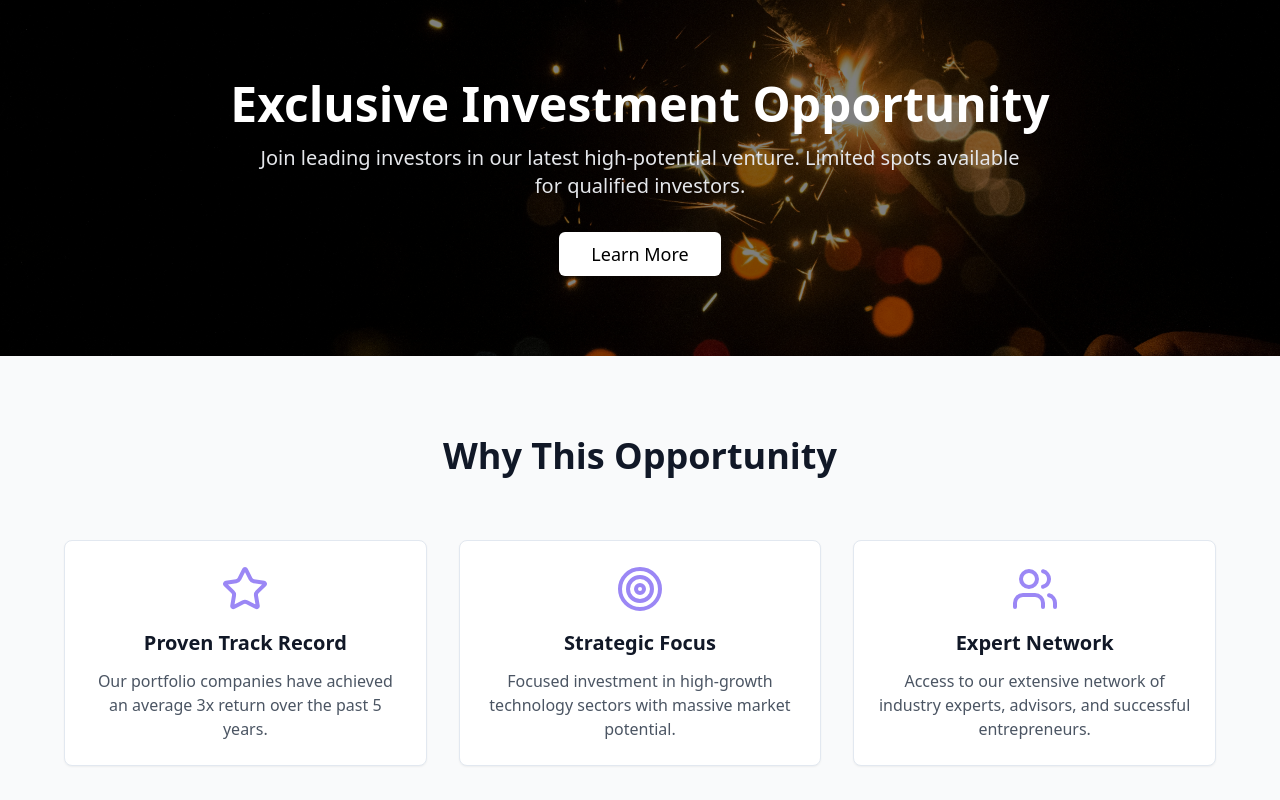
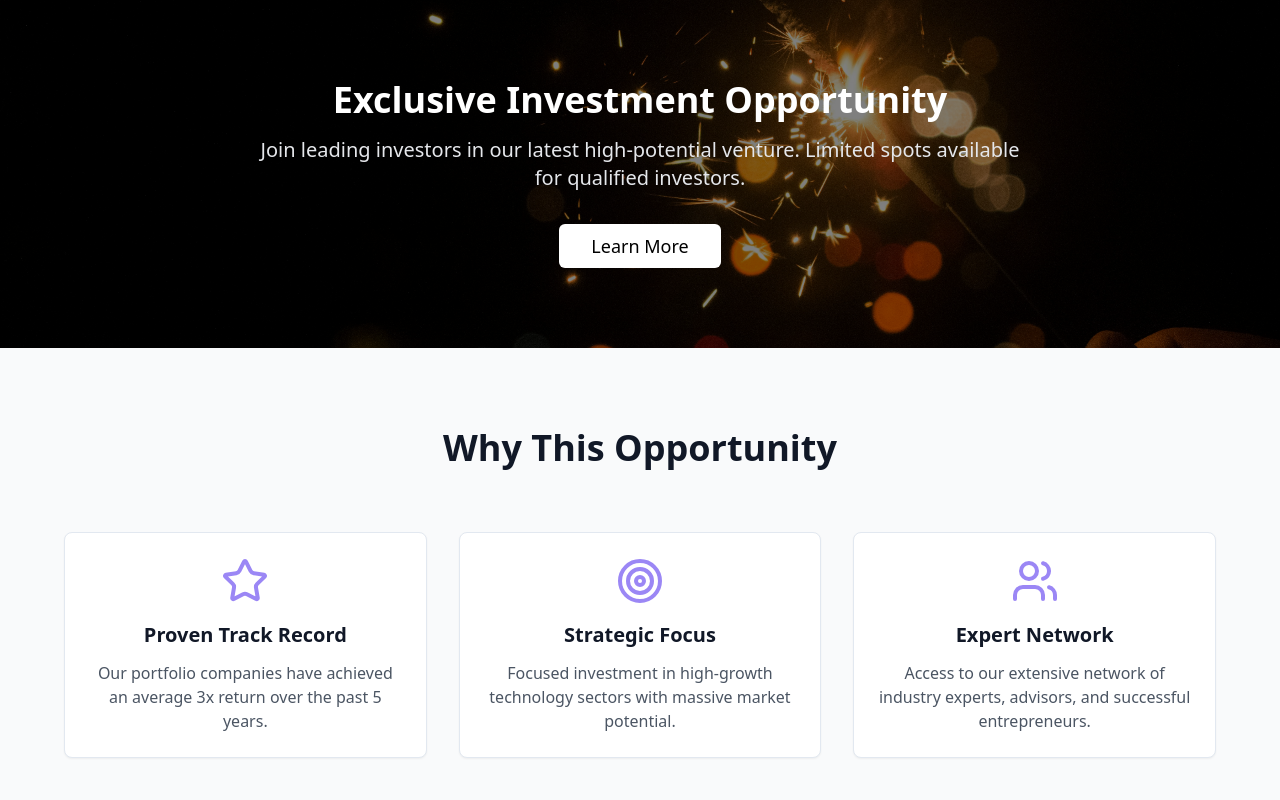
Before and after one commit to drewleahy/splycap-00, a React (Vite) app: page /exclusive-investment-2024 in a window 1280 px wide. Shown: the top 800 px of the page. Built offline with nearby package versions, Linux system fonts and the light colour scheme.

Commit message:
Reduce hero header font size
Reduce the font size of the hero header in `src/components/landing/LandingHero.tsx`.

```diff
--- a/src/components/landing/LandingHero.tsx
+++ b/src/components/landing/LandingHero.tsx
@@ -50,7 +50,7 @@ export const LandingHero = ({
           />
         )}
 
-        <h1 className={`text-2xl md:text-4xl lg:text-5xl font-bold mb-4 ${backgroundImage ? 'text-white' : 'text-white'}`}>
+        <h1 className={`text-xl md:text-3xl lg:text-4xl font-bold mb-4 ${backgroundImage ? 'text-white' : 'text-white'}`}>
           {headline}
         </h1>
         <p className={`text-lg md:text-xl mb-8 max-w-3xl mx-auto ${backgroundImage ? 'text-gray-200' : 'text-gray-300'}`}>
```
